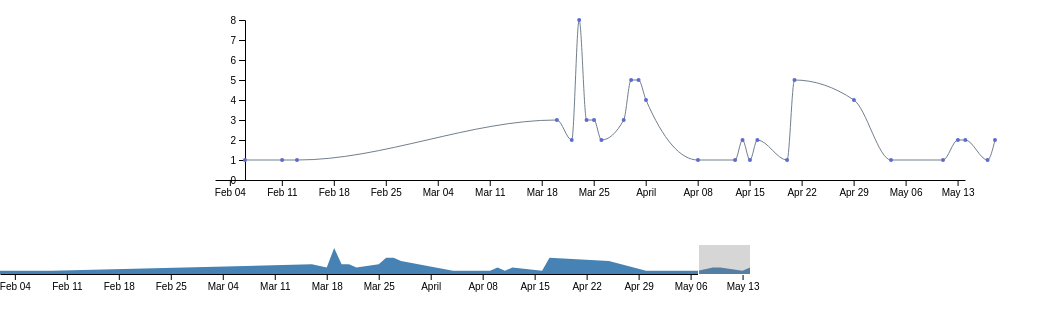
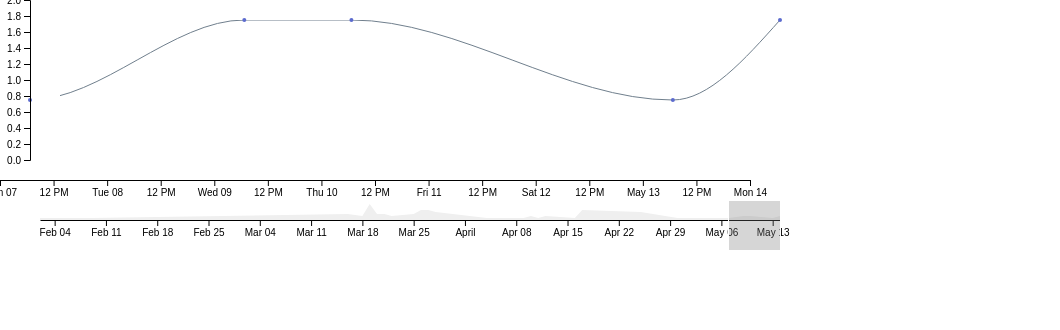
Before and after one commit to jvdanker/Insights, a React (Create React App) app in the folder presentation/: page / in a window 1280 px wide. Shown: the top 330 px of the page, without its empty margins (0-1060 px from the left). Built offline with nearby package versions, Linux system fonts and the light colour scheme.

Commit message:
xml parser

```diff
--- a/presentation/src/BarChart.js
+++ b/presentation/src/BarChart.js
@@ -75,9 +75,8 @@ function BarChart() {
             .splice(0, 50);
     }
 
-    function updateCallback(focusedArea, maxY) {
-        console.log('callback', focusedArea, maxY);
-        setUpdateChart({focusedArea, maxY});
+    function updateCallback(focusedArea) {
+        setUpdateChart({focusedArea});
     }
 
     useOnce( () => {
@@ -97,7 +96,7 @@ function BarChart() {
             <FocusView
                 data={data}
                 config={focus_size}
-                updateCallback={updateCallback}
+                update={updateCallback}
             />
 
             {/*<Stats data={data}/>*/}
--- a/presentation/src/CommitsView.js
+++ b/presentation/src/CommitsView.js
@@ -3,53 +3,27 @@ import * as d3 from "d3";
 import "./BarChart.css";
 import addMouseOver from "./MouseOver";
 
-
-
-// function updateRange(data, params) {
-//     const [minX, maxX] = params;
-//     const maxY = d3.max(data, d => minX <= d.epoch && d.epoch <= maxX ? d.count : NaN);
-//
-//     update(
-//         x.copy().domain(params),
-//         yScaleCommits.copy().domain([0, maxY]),
-//         xAxisG,
-//         yAxisG
-//     );
-// }
-//
-// function update(x, y, xAxis, yAxis) {
-//     x.domain(d3.extent(data, function(d) { return d.date; }));
-//     y.domain([0, d3.max(data, function(d) { return d.close; })]);
-//
-//     var svg = d3.select("body");
-//
-//     // console.log(svg.select('.line'));
-//     svg.select(".line")
-//         .attr("d", lineCountCommits(data));
-//
-//     // svg.select(".x.axis")
-//     //     .call(xAxis);
-//
-//     // svg.select(".y.axis")
-//     //     .call(yAxis);
-// }
-
 function drawChart(ref, data, config) {
-    let svgHeight = config.svg_height;
+    let width = config.svg_width;
+    let height = config.svg_height;
     const margin = config.plot_margin;
     const plot_width = config.svg_width - margin.left - margin.right;
-    const plot_height = svgHeight -margin.top - margin.bottom;
+    const plot_height = height - margin.top - margin.bottom;
 
     const svg = d3
         .select(ref)
-        .attr("width",
-            config.svg_width +
-            config.plot_margin.right +
-            config.plot_margin.left)
-        .attr("height",
-            svgHeight +
-            config.plot_margin.top +
-            config.plot_margin.bottom);
+        .attr("width", width)
+        .attr("height", height)
+        .attr("viewBox", [0, 0, width, height])
+        .style("display", "block");
+
+    const clip = svg.append("clipPath")
+        .attr("id", "clip")
+        .append("rect")
+        .attr("x", margin.left)
+        .attr("y", 0)
+        .attr("height", height)
+        .attr("width", width - margin.left - margin.right);
 
     const plot_g = svg
         .append("g")
@@ -67,70 +41,68 @@ function drawChart(ref, data, config) {
 
     const x = d3.scaleTime()
         .range([0, plot_width])
-        .domain([d3.min(data, d => d.epoch), d3.max(data, d => d.epoch)]);
+        .domain(d3.extent(data, d => d.epoch));
 
-    const yScaleCommits = d3.scaleLinear()
+    const y = d3.scaleLinear()
         .range([plot_height,0])
         .domain([0, d3.max(data, d => d.count)]);
 
-    const lineCountCommits = d3.line()
-        .x(d => x(d.epoch)) // xx(d.epoch))
-        .y(d => yScaleCommits(d.count))
-        .curve(d3.curveMonotoneX);
+    const lineCountCommits = (x, y) =>
+        d3.line()
+            .x(d => x(d.epoch))
+            .y(d => y(d.count))
+            .curve(d3.curveMonotoneX);
 
     const gx = svg.append("g");
 
+    const gy = svg.append("g");
+
     var xAxis = (g, x, height) => g
         .attr("transform","translate("+[0, height - margin.bottom] + ")")
-        .call(
-            d3.axisBottom(x)
-                .ticks(config.svg_width / 80)
-                .tickSizeOuter(0))
+        .call(d3.axisBottom(x).ticks(config.svg_width / 80).tickSizeOuter(0))
 
-    // const xAxisG = plot_g
-    //     .append("g")
-    //     .attr('class', 'x.axis')
-    //     .attr("transform","translate("+[0,plot_height] + ")")
-    //     .call(d3.axisBottom(x));
+    const yAxis = (g, y) => g
+        .attr("transform", `translate(${margin.left},0)`)
+        .call(d3.axisLeft(y));
 
-    // const yAxis = ;
-    const yAxisG = plot_g
-        .append("g")
-        .attr('class', 'y.axis')
-        .call(d3.axisLeft(yScaleCommits))
-
-    svg.append("g")
-        .call(xAxis, x, svgHeight);
-
-    const path = plot_g
+    const linePath = plot_g
         .append("path")
         .datum(data)
-        .attr('class', 'line')
-        .attr("d", lineCountCommits)
+        .attr("clip-path", `url(#clip)`)
         .attr("fill", "none")
         .attr("stroke", "#707f8d");
 
-    plot_g
-        .selectAll("myCircles")
-        .data(data)
+    const selectedCircles = plot_g
+        .selectAll(".myCircle")
+        .data(data, d => d.epoch)
         .enter()
-        .append("circle")
-        .attr("fill", "#5c6bce")
-        .attr("stroke", "none")
-        .attr("cx", function(d) { return x(d.epoch) })
-        .attr("cy", function(d) { return yScaleCommits(d.count) })
-        .attr("r", 2);
+            .append("circle")
+            .attr('class', 'myCircle')
+            .attr("fill", "#5c6bce")
+            .attr("stroke", "none")
+            .attr("cx", function(d) { return x(d.epoch) })
+            .attr("cy", function(d) { return y(d.count) })
+            .attr("r", 2)
+        .exit().remove();
 
-    const updateChart = (focusedArea, maxY) => {
-        const focusX = x.copy().domain(focusedArea);
-        const focusY = yScaleCommits.copy().domain([0, maxY]);
+    let update = focusedArea => {
+        const [minX, maxX] = focusedArea;
+        const maxY = d3.max(data, d => minX <= d.epoch && d.epoch <= maxX ? d.count : NaN);
 
-        // xAxis.call(xAxisG, focusX, plot_height);
-        // yAxisG.call(yAxisG, focusY, data.y);
-        path.attr("d", lineCountCommits);
-    };
+        let xCopy = x.copy().domain(focusedArea);
+        let yCopy = y.copy().domain([0, maxY]);
 
-    return [svg, plot_g, x, yScaleCommits, updateChart];
+        gx.call(xAxis, xCopy, height);
+        gy.call(yAxis, yCopy, data.y);
+
+        linePath.attr("d", lineCountCommits(xCopy, yCopy));
+
+        plot_g.selectAll('.myCircle')
+            .attr("cx", function(d) { return xCopy(d.epoch) })
+            .attr("cy", function(d) { return yCopy(d.count) })
+    }
+
+    return [plot_g, x, y, update];
 }
 
 function CommitsView({data, config, updateChart}) {
@@ -138,22 +110,22 @@ function CommitsView({data, config, updateChart}) {
     const onUpdate = useRef();
 
     useEffect(() => {
-        const {focusedArea, maxY} = updateChart;
+        const {focusedArea} = updateChart;
         if (typeof focusedArea === 'undefined') return;
-        onUpdate.current(focusedArea, maxY);
+        onUpdate.current(focusedArea);
     }, [updateChart]);
 
     useEffect( () => {
-        if (data.length === 0) return;
+        if (typeof data === 'undefined' || data.length === 0) return;
 
-        const [svg, plot_g, x, y, updateChart] =
+        const [plot_g, x, y, update] =
             drawChart(elementRef.current, data, config);
-        onUpdate.current = updateChart;
+        onUpdate.current = update;
 
         addMouseOver(plot_g, config, data, x, y);
 
         return () => {
-            while (elementRef.current.firstChild) {
+            while (elementRef.current?.firstChild) {
                 elementRef.current.removeChild(elementRef.current.lastChild);
             }
         }
--- a/presentation/src/FocusView.js
+++ b/presentation/src/FocusView.js
@@ -4,76 +4,67 @@ import "./BarChart.css";
 import addMouseOver from "./MouseOver";
 
 function drawChart(ref, data, config, update) {
-    const margin = config.plot_margin;
-    const plot_width = config.svg_width - margin.left - margin.right;
-    const plot_height = config.svg_height - margin.top - margin.bottom;
+    let margin = {
+        top: 20,
+        right: 20,
+        bottom: 30,
+        left: 40
+    }
 
-    const x = d3.scaleTime()
-        .range([0, plot_width])
-        .domain([d3.min(data, d => d.epoch), d3.max(data, d => d.epoch)]);
+    let width = 800;
+    let height = 50;
 
-    const y = d3.scaleLinear()
-        .range([plot_height,0])
-        .domain([0, d3.max(data, d => d.count)]);
+    const svg = d3
+        .select(ref)
+        .attr("width", width)
+        .attr("height", height)
+        .attr("viewBox", [0, 0, width, height])
+        .style("display", "block");
 
-    const area = (x, y) => d3.area()
+    const brush = d3
+        .brushX()
+        .extent([[margin.left, 0.5], [width, height]])
+        .on("brush", brushed)
+        .on("end", brush_ended);
+
+    let x = d3.scaleUtc()
+        .domain(d3.extent(data, d => d.epoch))
+        .range([margin.left, width - margin.right]);
+
+    let y = d3.scaleLinear()
+        .domain([0, d3.max(data, d => d.count)])
+        .range([height - margin.bottom, 4]);
+
+    let area = d3.area()
         .defined(d => !isNaN(d.count))
         .x(d => x(d.epoch))
         .y0(y(0))
         .y1(d => y(d.count));
 
-    let focusedArea = d3.extent(data, d => d.epoch);
+    const defaultSelection = [x(d3.utcDay.offset(x.domain()[1], - 7)), x.range()[1]];
 
-    const xAxis = (g, x, height) => g
-        .attr("transform", `translate(0, ${height})`)
-        .call(d3.axisBottom(x)
-            .ticks(plot_width / 80)
-            .tickSizeOuter(0));
-
-    const yAxis = (g, y) => g
-        .attr("transform", `translate(${margin.left}, 0)`)
-        .call(d3.axisLeft(y));
-        // .call(g => g.select(".domain").remove())
-
-    const svg = d3
-        .select(ref)
-        .attr("width", plot_width + margin.right + margin.left)
-        .attr("height", plot_height + margin.top + margin.bottom)
-        .attr("viewBox", [0, 0, config.svg_width, config.svg_height])
-        .style("display", "block");
-
-    const brush = d3
-        .brushX()
-        .extent([[margin.left, 0.5], [plot_width, plot_height + 0.5]])
-        .on("brush", brushed)
-        .on("end", brush_ended);
-
-    const defaultSelection = [x(d3.utcDay.offset(x.domain()[1], -7)), x.range()[1]];
-
-    svg.append("g")
-        .call(xAxis, x, plot_height);
+    svg.append('g')
+        .attr("transform", `translate(0,${height - margin.bottom})`)
+        .call(d3.axisBottom(x).ticks(width / 80).tickSizeOuter(0));
 
     svg.append("path")
         .datum(data)
-        .attr("fill", "steelblue")
-        .attr("d", area(x, y.copy().range([plot_height, 4])));
+        .attr("fill", "#efefef")
+        .attr("d", area);
 
     const gb = svg.append("g")
         .call(brush)
         .call(brush.move, defaultSelection);
 
     function brushed({selection}) {
-        console.log('brushed', selection);
         if (selection) {
             svg.property("value", selection.map(x.invert, x).map(d3.utcDay.round));
-            svg.dispatch("input");
-            focusedArea = svg.property('value');
-            update(focusedArea);
+            // svg.dispatch("input");
+            update(svg.property('value'));
         }
     }
 
     function brush_ended({selection}) {
-        console.log('brush_ended', selection);
         if (!selection) {
             gb.call(brush.move, defaultSelection);
         }
@@ -82,26 +73,17 @@ function drawChart(ref, data, config, update) {
     return svg.node();
 }
 
-function FocusView({data, config, updateCallback}) {
+function FocusView(props) {
+    const {data, config, update} = props;
     const elementRef = useRef();
 
-    let update = (focusedArea) => {
-        const [minX, maxX] = focusedArea;
-        const maxY = d3.max(data, d => minX <= d.date && d.date <= maxX ? d.value : NaN);
-        updateCallback(focusedArea, maxY);
-    };
+    useEffect( () => {
+        if (typeof data === 'undefined' || data.length === 0) return;
 
-    useEffect( () => {
-        if (data.length === 0) return;
-        const svg = drawChart(elementRef.current, data, config, update);
-        console.log(svg);
-
-        // d3.brush().on('input', (a) => {
-        //     console.log(a);
-        // });
+        drawChart(elementRef.current, data, config, update);
 
         return () => {
-            while (elementRef.current.firstChild) {
+            while (elementRef.current?.firstChild) {
                 elementRef.current.removeChild(elementRef.current.lastChild);
             }
         }
```
